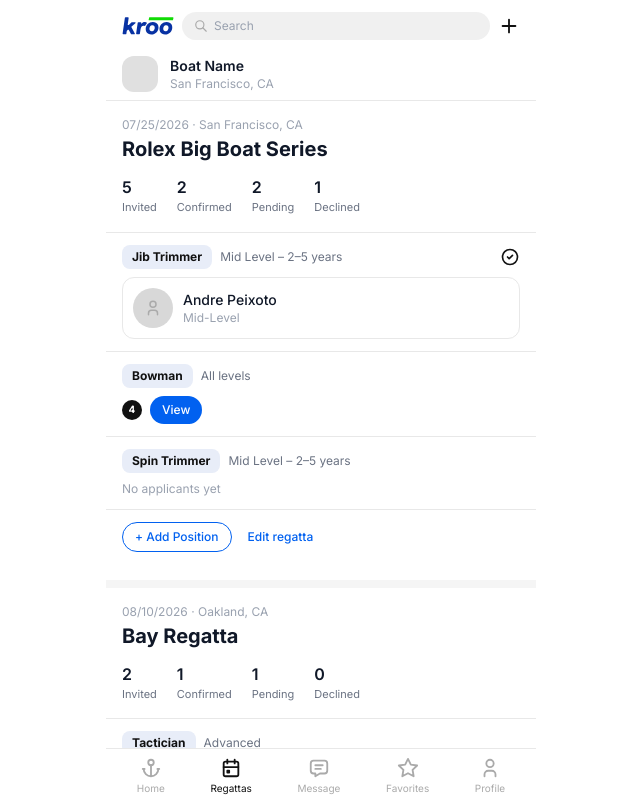
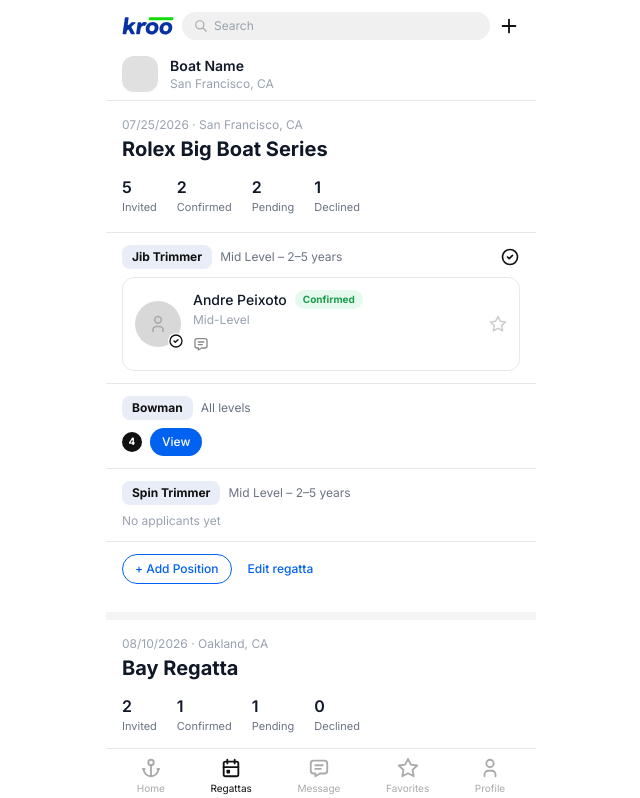
Before and after one commit to kroosailapp-crypto/kroo, a Next.js app: page /boat/regattas in a window 1280 px wide. Shown: the top 798 px of the page, without its empty margins (319-959 px from the left). Built offline with nearby package versions, Linux system fonts and the light colour scheme.

Commit message:
Match confirmed crew card design on regatta list page
Adds the same confirmed sailor card style to the list view as the detail
page — green Confirmed pill, checkmark badge on avatar, and message icon.

Co-Authored-By: Claude Sonnet 4.6 <noreply@anthropic.com>

```diff
--- a/app/boat/regattas/page.js
+++ b/app/boat/regattas/page.js
@@ -159,16 +159,40 @@ function RegattaCard({ regatta }) {
 
             {/* Filled: show selected crew */}
             {pos.status === "filled" && pos.crew && (
-              <div className="flex items-center gap-2.5 mt-2 p-2.5 rounded-xl border" style={{ borderColor: "#e8e8e8" }}>
-                <div
-                  className="rounded-full flex items-center justify-center flex-shrink-0"
-                  style={{ width: 40, height: 40, backgroundColor: "#d8d8d8" }}
-                >
-                  <IconUser size={18} color="#aaa" />
-                </div>
-                <div>
-                  <p className="text-sm font-medium text-gray-900">{pos.crew.name}</p>
-                  <p className="text-xs text-gray-400">{pos.crew.level}</p>
+              <div className="mt-2 mx-0 p-3 rounded-xl border" style={{ borderColor: "#e8e8e8" }}>
+                <div className="flex items-center gap-3">
+                  {/* Avatar with checkmark badge */}
+                  <div className="relative flex-shrink-0">
+                    <div
+                      className="rounded-full flex items-center justify-center"
+                      style={{ width: 46, height: 46, backgroundColor: "#d8d8d8" }}
+                    >
+                      <IconUser size={20} color="#aaa" />
+                    </div>
+                    <div
+                      className="absolute flex items-center justify-center rounded-full bg-white"
+                      style={{ width: 16, height: 16, bottom: -2, right: -3 }}
+                    >
+                      <IconCircleCheck size={16} color="#111" />
+                    </div>
+                  </div>
+                  {/* Name + level + Confirmed tag */}
+                  <div className="flex-1 min-w-0">
+                    <div className="flex items-center gap-2 mb-0.5">
+                      <p className="text-sm font-medium text-gray-900">{pos.crew.name}</p>
+                      <span
+                        className="text-[10px] font-bold px-2 py-0.5 rounded-full"
+                        style={{ backgroundColor: "#e6f9ee", color: "#1a9e4a" }}
+                      >
+                        Confirmed
+                      </span>
+                    </div>
+                    <p className="text-xs text-gray-400">{pos.crew.level}</p>
+                    <button className="mt-2">
+                      <IconMessage size={16} color="#888" />
+                    </button>
+                  </div>
+                  <IconStar size={18} color="#ccc" className="flex-shrink-0" />
                 </div>
               </div>
             )}
```
